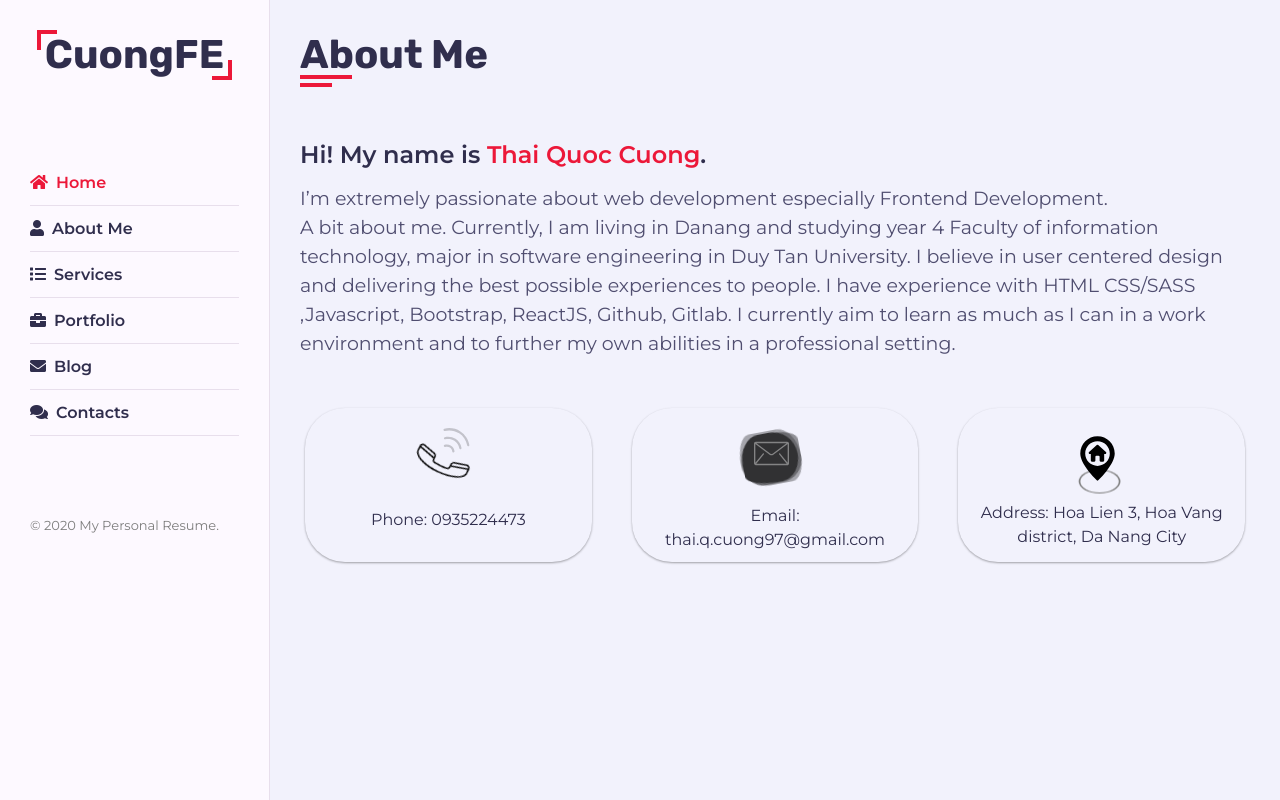
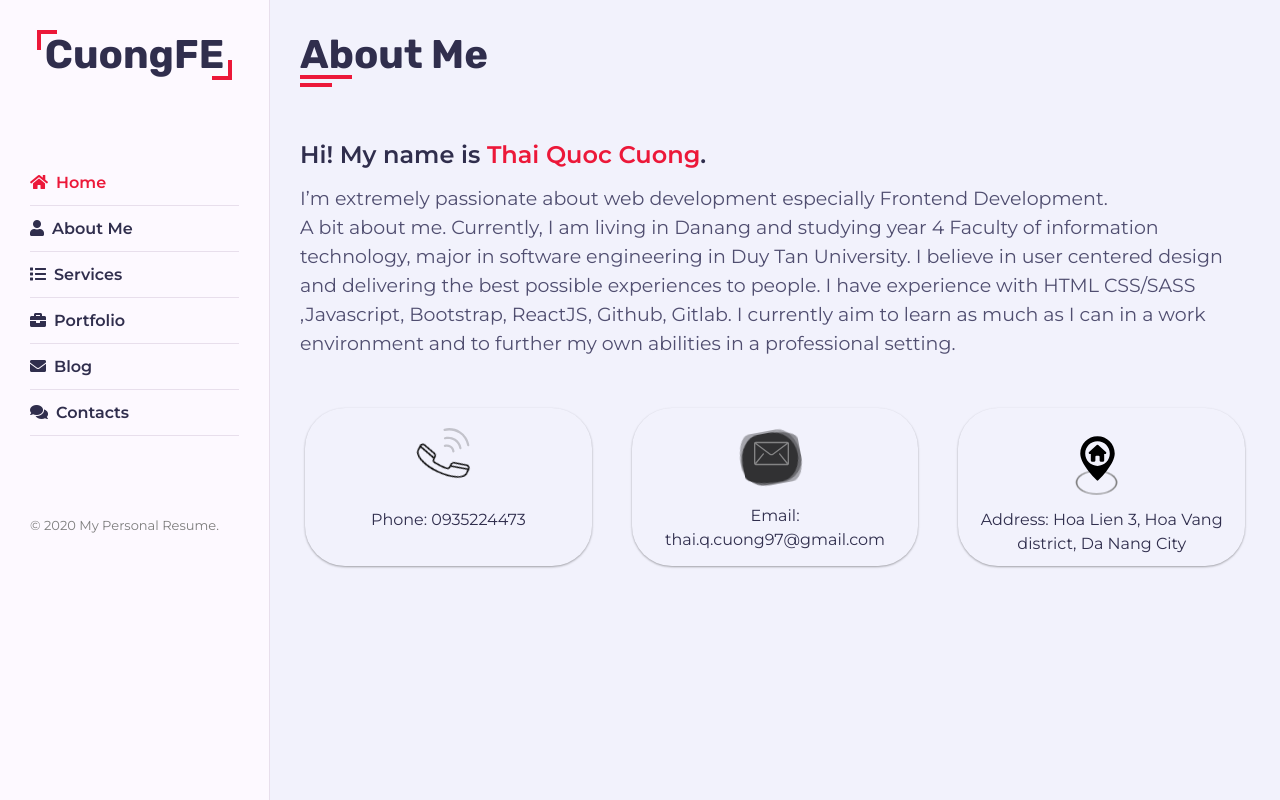
Before and after one commit to thaiqcuong97/CurriculumVitaePersonal, a PHP site: page /project_content/index.html in a window 1280 px wide. Run offline with PHP 8.4, Linux system fonts and the light colour scheme.

Commit message:
edit home page + about page

```diff
--- a/css/style.css
+++ b/css/style.css
@@ -289,14 +289,6 @@
   box-shadow: 0 14px 28px rgba(0, 0, 0, 0.25), 0 10px 10px rgba(0, 0, 0, 0.22);
 }
 
-.about .about_content .personal_info .info_item p {
-  display: flex;
-  flex-direction: column;
-  justify-content: center;
-  align-items: center;
-  text-align: center;
-}
-
 .about .about_content .personal_info .info_item img {
   width: 45px;
   height: 45px;
@@ -442,17 +434,16 @@
 
 /* icon address */
 
-.about .about_content .personal_info .info_item .pulse {
+.address_item .pulse {
   height: 14px;
   width: 14px;
   position: absolute;
-  left: 50%;
+  left: calc(50% - 10px);
   top: 35%;
-  transform: translate(-50%, -35%);
   margin: 11px 0px 0px -12px;
   transform: rotateX(55deg);
 }
-.about .info_item .pulse:after {
+.address_item .pulse:after {
   content: "";
   border-radius: 50%;
   height: 45px;
@@ -464,6 +455,10 @@
   opacity: 0;
   box-shadow: 0 0 1px 2px var(--copy-text);
   animation-delay: 1.1s;
+  -webkit-border-radius: 50%;
+  -moz-border-radius: 50%;
+  -ms-border-radius: 50%;
+  -o-border-radius: 50%;
 }
 
 @keyframes pulsate {
--- a/project_content/index.html
+++ b/project_content/index.html
@@ -119,12 +119,12 @@
                       </div>
                       <span>Email: thai.q.cuong97@gmail.com</span>
                     </div>
-                    <div class="info_item ">
-                      <p class="address_item">
+                    <div class="info_item flex_b">
+                      <div class="address_item">
                         <img src="/image/icon/adress.svg" alt="">
-                        <span>Address: Hoa Lien 3, Hoa Vang district, Da Nang City</span>
                         <div class='pulse'></div>
-                      </p>
+                      </div>
+                      <span>Address: Hoa Lien 3, Hoa Vang district, Da Nang City</span>
                     </div>
                   </div>
                 </div>
```
